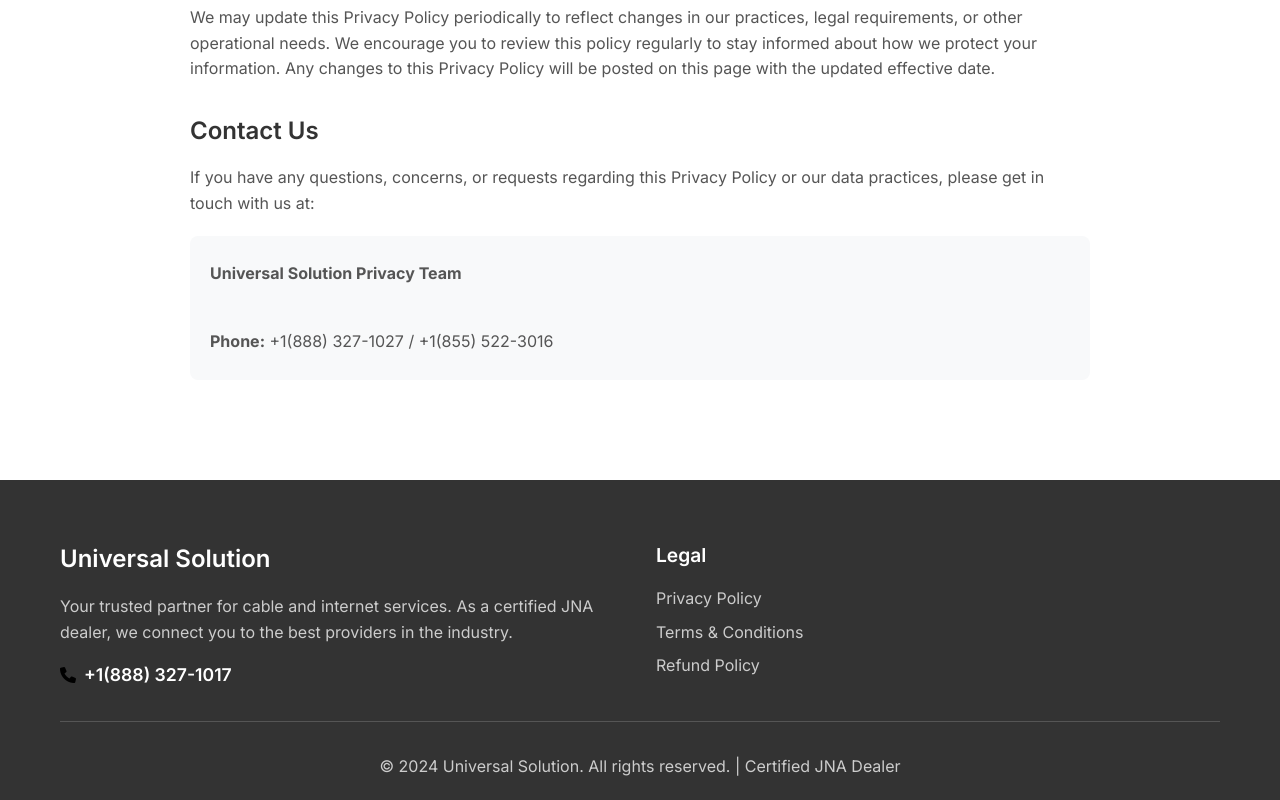
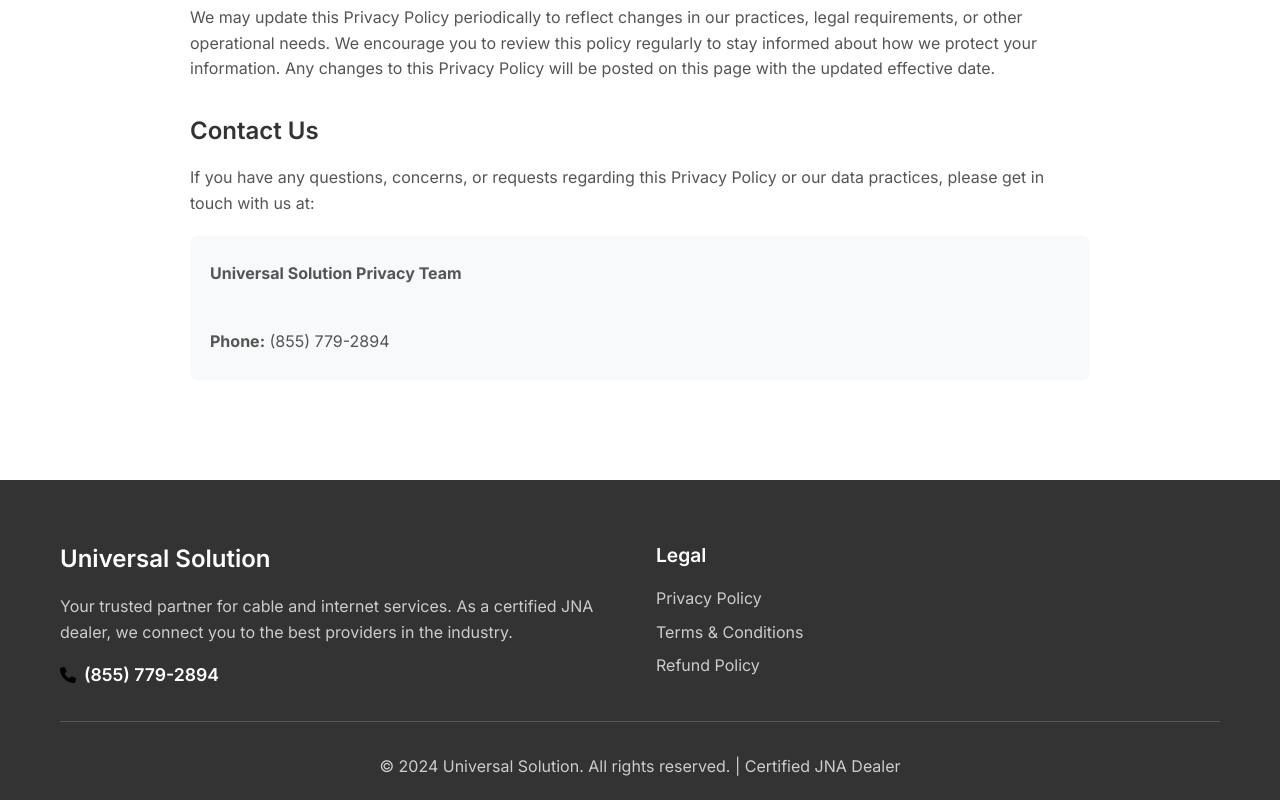
Before and after one commit to uni-solution/unisolution, a website built with Vite: page privacy-policy.html in a window 1280 px wide. Shown: the part 2677-3477 px from the top of the page. Built offline with nearby package versions, Linux system fonts and the light colour scheme.

Commit message:
Update privacy-policy.html

```diff
--- a/privacy-policy.html
+++ b/privacy-policy.html
@@ -27,7 +27,7 @@
                     <li><a href="index.html#contact">Contact</a></li>
                 </ul>
                 <div class="nav-cta">
-                    <a href="tel:+18883271017" class="btn btn-primary">
+                    <a href="tel:+18557792894" class="btn btn-primary">
                         <i class="fas fa-phone"></i> Call Now
                     </a>
                 </div>
@@ -179,7 +179,7 @@
                 </p>
                 <div class="contact-info">
                     <p><strong>Universal Solution Privacy Team</strong></p>
-                    <p><strong>Phone:</strong> +1(888) 327-1027 / +1(855) 522-3016</p>
+                    <p><strong>Phone:</strong> (855) 779-2894</p>
                 </div>
             </div>
         </div>
@@ -195,7 +195,7 @@
                         to the best providers in the industry.</p>
                     <div class="footer-phone">
                         <i class="fas fa-phone"></i>
-                        <a href="tel:+18883271017">+1(888) 327-1017</a>
+                        <a href="tel:+18557792894">(855) 779-2894</a>
                     </div>
                 </div>
                 <div class="footer-section">
@@ -216,4 +216,5 @@
     <script src="script.js"></script>
 </body>
 
+
 </html>
```
